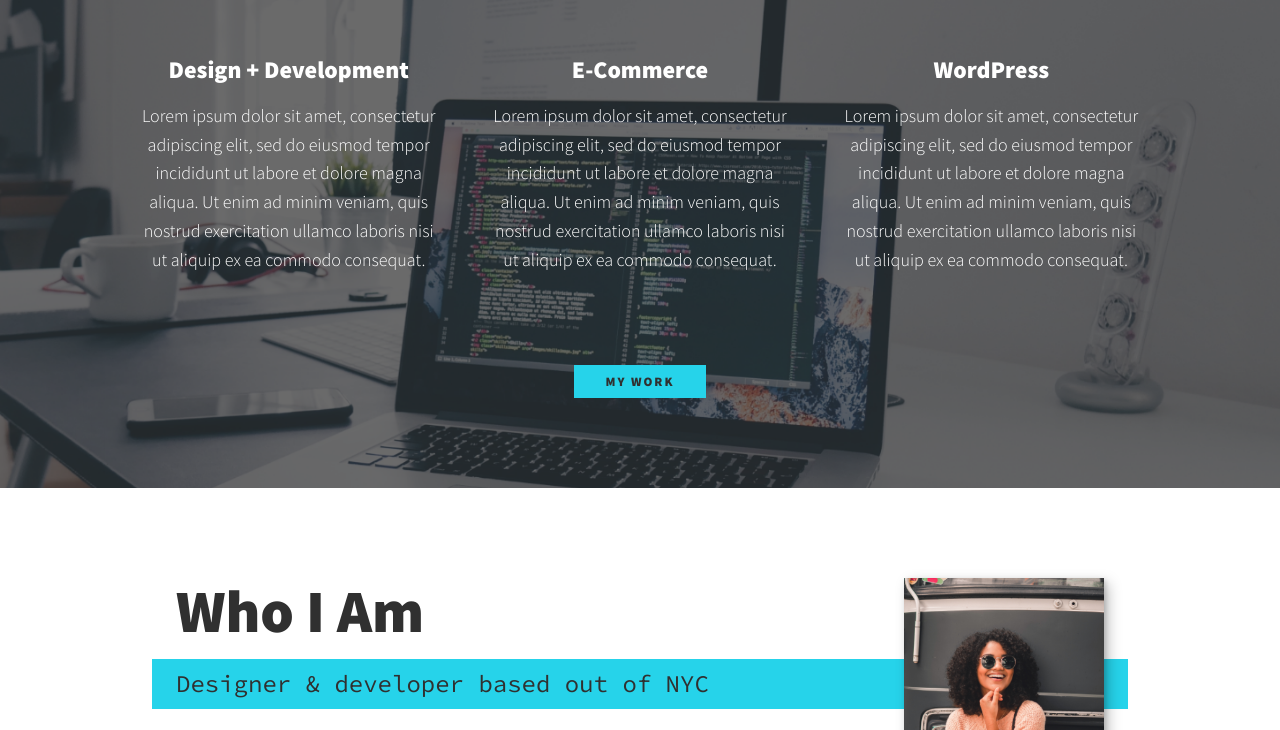
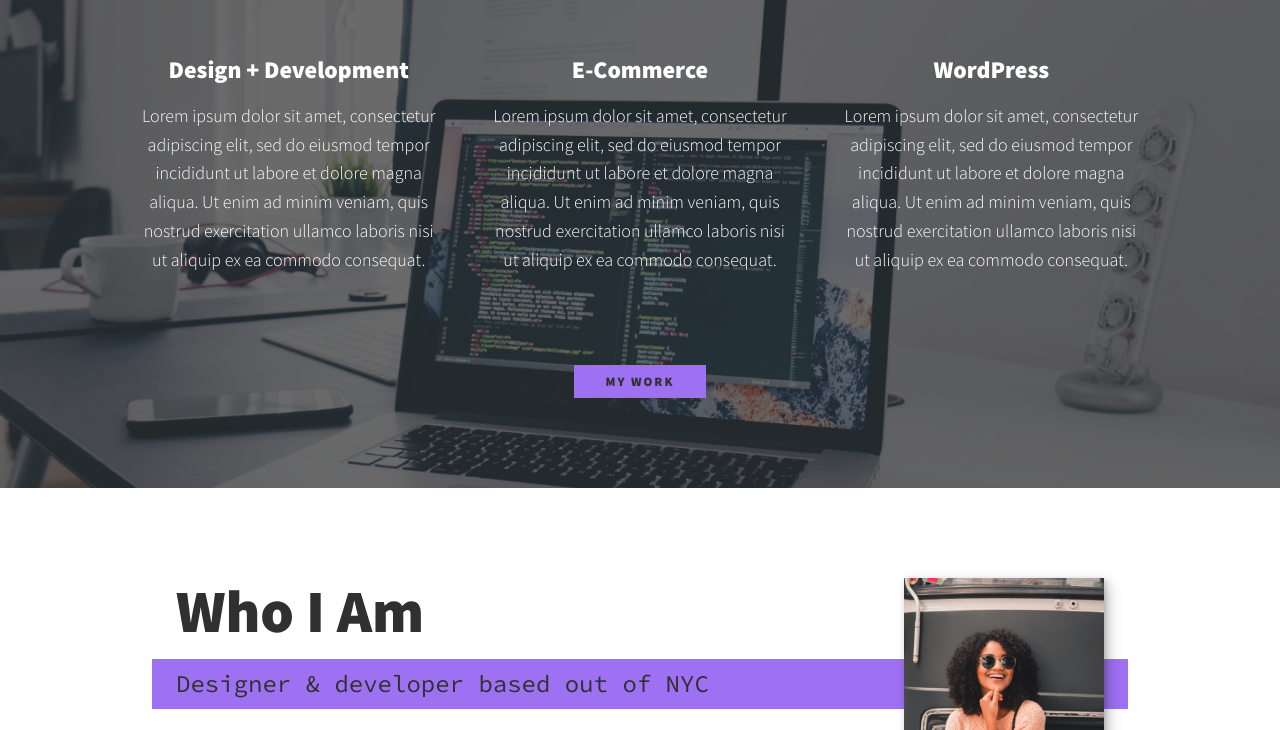
Before and after one commit to theo-wolski/web-dev, a plain HTML site: page index.html in a window 1280 px wide. Shown: the part 678-1408 px from the top of the page. Drawn offline with nearby package versions, Linux system fonts and the light colour scheme.

Commit message:
Update Accent Color

```diff
--- a/css/style.css
+++ b/css/style.css
@@ -14,7 +14,7 @@
 
     --clr-light: #fff;
     --clr-dark: #303030;
-    --clr-accent: #26d3ea;
+    --clr-accent: #9e71f3;
 
     --fs-h1: 3rem;
     --fs-h2: 2.25rem;
```
